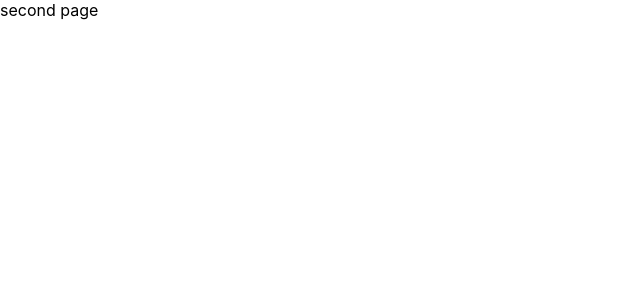
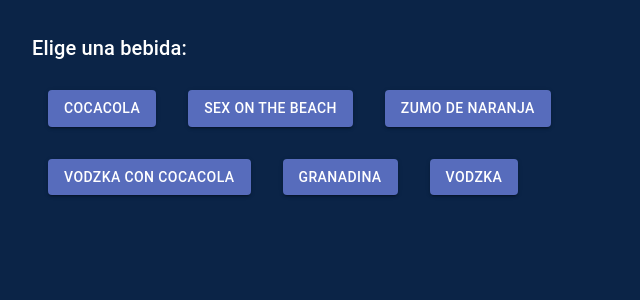
Before and after one commit to bert27/Wifi-irrigation-system, a React (Create React App) app in the folder client/: page /bebidas in a window 1280 px wide. Shown: the top 300 px of the page, without its empty margins (0-640 px from the left). Built offline with nearby package versions, Linux system fonts and the light colour scheme.

Commit message:
drinks selector in new page

```diff
--- a/client/src/main.tsx
+++ b/client/src/main.tsx
@@ -1,14 +1,17 @@
 import "./styles.css";
-import { Plant } from "./pages/Plant";
+import { Plant } from "./pages/first-plant/plant-page-index";
 import { BrowserRouter as Router, Route, Routes } from "react-router-dom";
+import { DrinksPage } from "./pages/drinks/drinks-page";
 
-export const RoutingWeb = (props: any) => {
+export const RoutingWeb = () => {
   return (
     <>
       <Router>
         <Routes>
+
           <Route path="/" element={<Plant />} />
-          <Route path="/bebidas" element={<>second page</>} />
+          <Route path="/bebidas" element={<DrinksPage/>} />
+          <Route path="*" element={<Plant />} />
         </Routes>
       </Router>
     </>
--- /dev/null
+++ b/client/src/pages/drinks/drinks-page.tsx
@@ -0,0 +1,27 @@
+import { Box, Button, Typography } from "@mui/material";
+
+
+export const DrinksPage = (props: any) => {
+
+  const drinks=["Cocacola","Sex on the beach","Zumo de naranja","vodzka con cocacola","Granadina","vodzka"]
+  return (
+    <>
+      <Box
+        sx={{
+          backgroundColor: "#0B2447",
+          height: "100vh",
+          padding: "2em",
+          color: "white",
+        }}
+      >
+        <Typography variant="h6" gutterBottom>
+          Elige una bebida:
+        </Typography>
+
+        <Box sx={{ marginTop: "10px",width: "60%",display: "flex",alignItems: "center",flexWrap: "wrap" }}>
+        {drinks.map((drink) => <Box sx={{padding: "1em"}}>  <Button sx={{backgroundColor: "#576CBC"}} variant="contained">{drink}</Button></Box>)}
+        </Box>
+      </Box>
+    </>
+  );
+};
--- a/client/src/pages/style.sass
+++ b/client/src/pages/first-plant/style.sass
@@ -1,6 +1,6 @@
 .pagePlant
  padding: 2%
- background-image: url("./../backgroundPlant.jpg")
+ background-image: url("./../../backgroundPlant.jpg")
  background-repeat: space
  background-size: cover
  background-position-x: center
```
Also changed, not shown: client/package.json (+7 -5 lines), client/src/pages/first-plant/plant-page-index.tsx (renamed from client/src/pages/Plant.tsx, +8 -8 lines), 2 other files (tests, documents, lock files or other folders).
